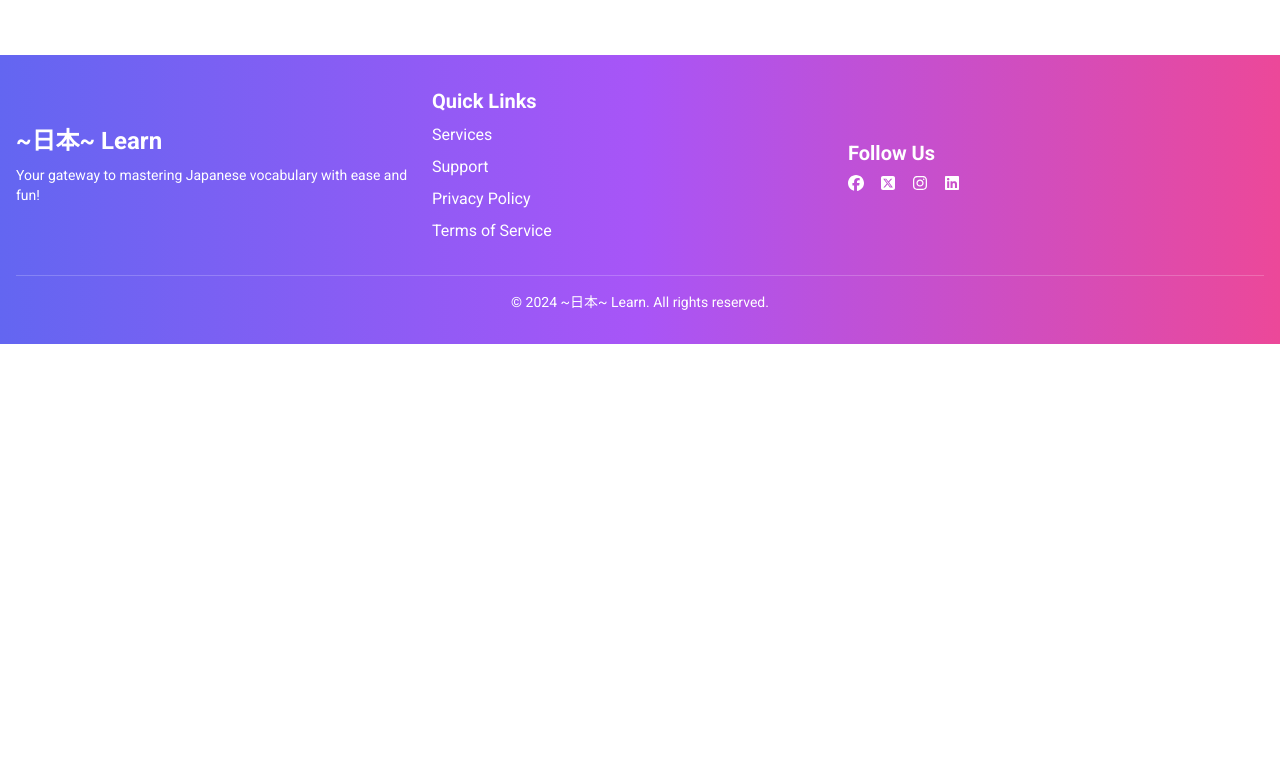
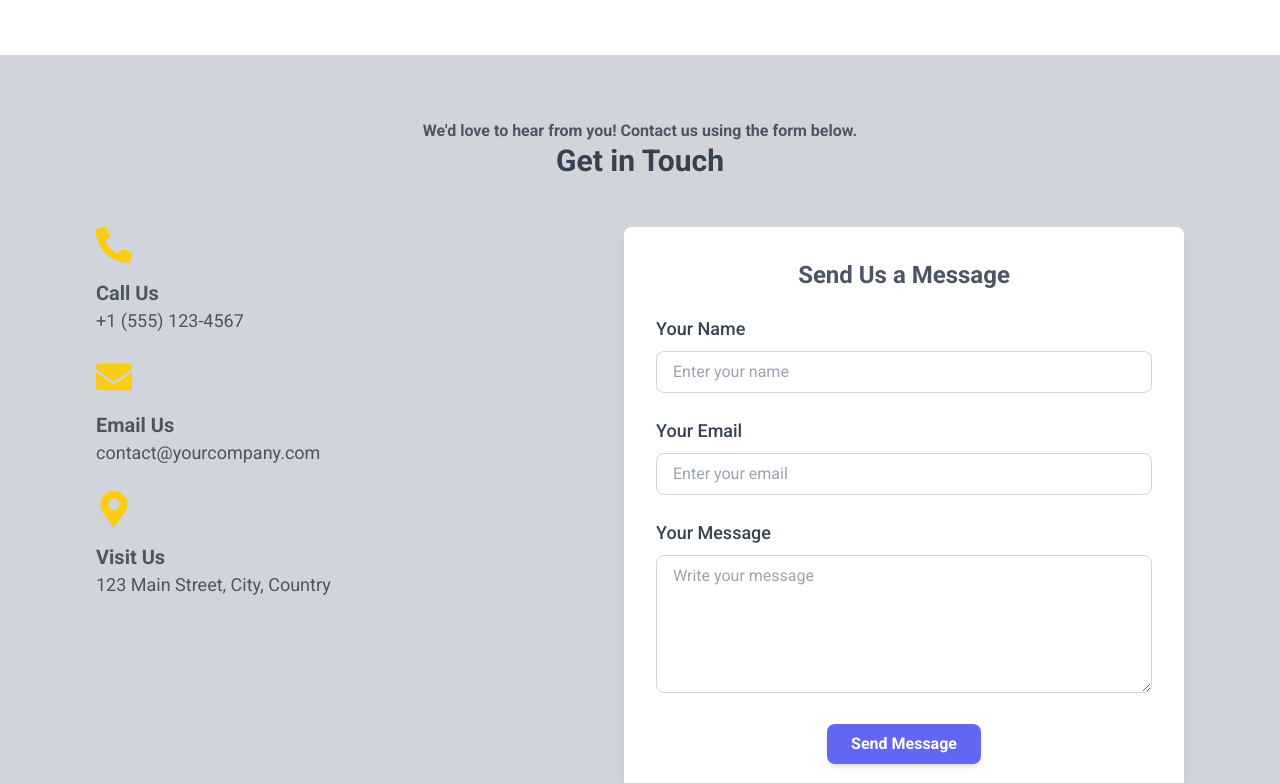
Before and after one commit to sabbir-hossen66/japanees-Client, a React (Vite) app: page / in a window 1280 px wide. Shown: the part 2557-3340 px from the top of the page. Before the commit the page ends 2901 px from the top, so only its background shows below. Built offline with nearby package versions, Linux system fonts and the light colour scheme.

Commit message:
contact-us added

```diff
--- a/src/Pages/LandingPage/LandingPage.jsx
+++ b/src/Pages/LandingPage/LandingPage.jsx
@@ -4,6 +4,7 @@ import Feature from '../../components/Feature/Feature';
 import Skill from '../../components/Skill/Skill';
 import Bonus from '../../components/Bonus/Bonus';
 import State from '../../components/Skill/State/State';
+import ContactUs from '../../components/ContactUs/ContactUs';
 
 const LandingPage = () => {
   return (
@@ -13,6 +14,7 @@ const LandingPage = () => {
       <Skill />
       <Bonus />
       <State />
+      <ContactUs />
     </div>
   );
 };
--- /dev/null
+++ b/src/components/ContactUs/ContactUs.jsx
@@ -0,0 +1,113 @@
+import React, { useEffect } from "react";
+import { motion } from "framer-motion";
+import { FaPhoneAlt, FaEnvelope, FaMapMarkerAlt } from "react-icons/fa";
+import AOS from "aos";
+import "aos/dist/aos.css";
+import Button from "../../ui/Button";
+import Title from "../../ui/Title/Title";
+
+const ContactUs = () => {
+  useEffect(() => {
+    AOS.init({ duration: 1000, once: true });
+  }, []);
+
+  return (
+    <section className="bg-gray-300 py-16 px-6 md:px-12 lg:px-24 text-gray-600">
+      <div className="container mx-auto">
+        {/* Header Section */}
+        <div className="text-center mb-12">
+          <p className="text-mm font-semibold " data-aos="fade-up">
+            We'd love to hear from you! Contact us using the form below.
+          </p>
+          <Title title={'Get in Touch'} />
+
+        </div>
+
+        {/* Contact Information */}
+        <div className="flex flex-col lg:flex-row items-center lg:items-start gap-8 mb-12">
+          <div
+            className="flex-1 flex flex-col items-center text-center lg:items-start lg:text-left"
+            data-aos="fade-right"
+          >
+            <div className="mb-6">
+              <FaPhoneAlt className="text-4xl text-yellow-400 mb-4" />
+              <h3 className="text-xl font-semibold">Call Us</h3>
+              <p className="text-lg">+1 (555) 123-4567</p>
+            </div>
+            <div className="mb-6">
+              <FaEnvelope className="text-4xl text-yellow-400 mb-4" />
+              <h3 className="text-xl font-semibold">Email Us</h3>
+              <p className="text-lg">contact@yourcompany.com</p>
+            </div>
+            <div>
+              <FaMapMarkerAlt className="text-4xl text-yellow-400 mb-4" />
+              <h3 className="text-xl font-semibold">Visit Us</h3>
+              <p className="text-lg">123 Main Street, City, Country</p>
+            </div>
+          </div>
+
+          {/* Contact Form */}
+          <motion.div
+            className="flex-1 bg-white p-8 rounded-lg shadow-lg "
+            initial={{ opacity: 0, y: 50 }}
+            animate={{ opacity: 1, y: 0 }}
+            transition={{ duration: 1 }}
+          >
+            <h2 className="text-2xl font-bold mb-6 text-center">
+              Send Us a Message
+            </h2>
+            <form className="space-y-6">
+              <div>
+                <label
+                  htmlFor="name"
+                  className="block text-lg font-medium text-gray-700"
+                >
+                  Your Name
+                </label>
+                <input
+                  type="text"
+                  id="name"
+                  className="w-full mt-2 px-4 py-2 border border-gray-300 rounded-lg focus:outline-none focus:ring-2 focus:ring-blue-500"
+                  placeholder="Enter your name"
+                />
+              </div>
+              <div>
+                <label
+                  htmlFor="email"
+                  className="block text-lg font-medium text-gray-700"
+                >
+                  Your Email
+                </label>
+                <input
+                  type="email"
+                  id="email"
+                  className="w-full mt-2 px-4 py-2 border border-gray-300 rounded-lg focus:outline-none focus:ring-2 focus:ring-blue-500"
+                  placeholder="Enter your email"
+                />
+              </div>
+              <div>
+                <label
+                  htmlFor="message"
+                  className="block text-lg font-medium text-gray-700"
+                >
+                  Your Message
+                </label>
+                <textarea
+                  id="message"
+                  className="w-full mt-2 px-4 py-2 border border-gray-300 rounded-lg focus:outline-none focus:ring-2 focus:ring-blue-500"
+                  placeholder="Write your message"
+                  rows="5"
+                ></textarea>
+              </div>
+              <div className="flex justify-center">
+                <Button className="px-6 py-2 text-white bg-blue-500 rounded-lg shadow-md hover:bg-blue-600 transition" text={'Send Message'} />
+              </div>
+            </form>
+          </motion.div>
+        </div>
+      </div>
+    </section>
+  );
+};
+
+export default ContactUs;
```
